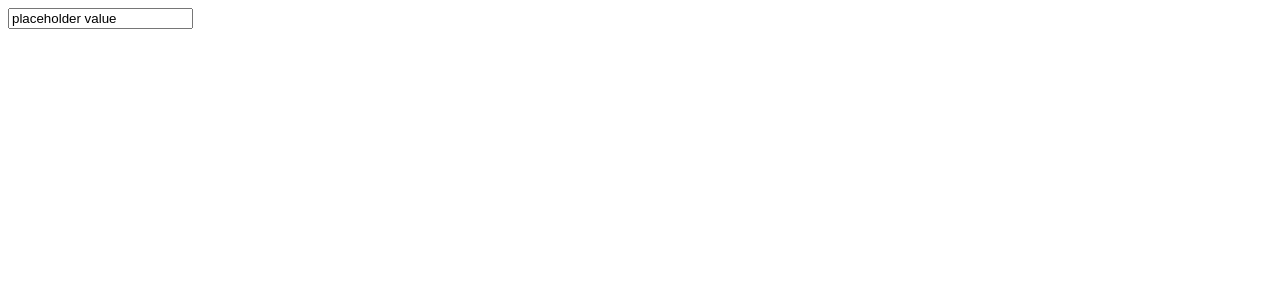
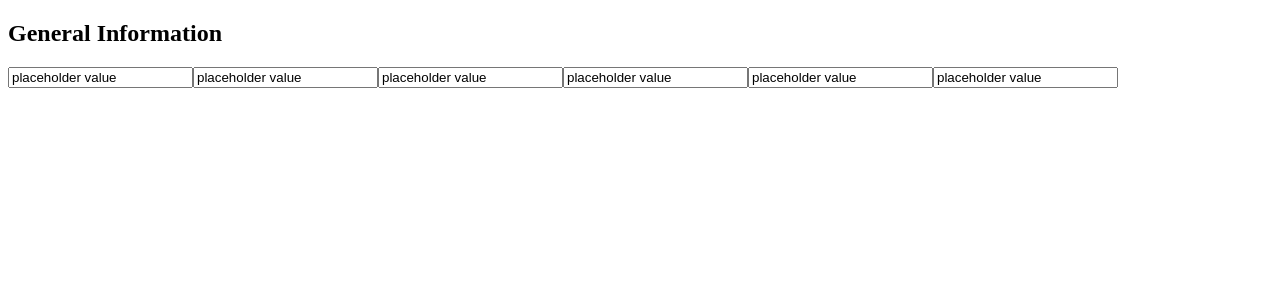
Before and after one commit to husky93/cv-maker-app, a React (Create React App) app: page / in a window 1280 px wide. Shown: the top 300 px of the page. Built offline with nearby package versions, Linux system fonts and the light colour scheme.

Commit message:
Create General component initial template

```diff
--- a/src/components/General.js
+++ b/src/components/General.js
@@ -9,10 +9,46 @@ class General extends Component {
   render() {
     return (
       <div className="input-group form-general">
+        <h2 className="group-heading">General Information</h2>
         <Input
           type="text"
           className="input--name"
           placeholder="Name"
+          value="placeholder value"
+          handleInputChange={() => {}}
+        />
+        <Input
+          type="text"
+          className="input--title"
+          placeholder="Title"
+          value="placeholder value"
+          handleInputChange={() => {}}
+        />
+        <Input
+          type="text"
+          className="input--location"
+          placeholder="Location"
+          value="placeholder value"
+          handleInputChange={() => {}}
+        />
+        <Input
+          type="tel"
+          className="input--phone"
+          placeholder="Phone number"
+          value="placeholder value"
+          handleInputChange={() => {}}
+        />
+        <Input
+          type="email"
+          className="input--email"
+          placeholder="E-mail address"
+          value="placeholder value"
+          handleInputChange={() => {}}
+        />
+        <Input
+          type="url"
+          className="input--website"
+          placeholder="https://example.com"
           value="placeholder value"
           handleInputChange={() => {}}
         />
```
